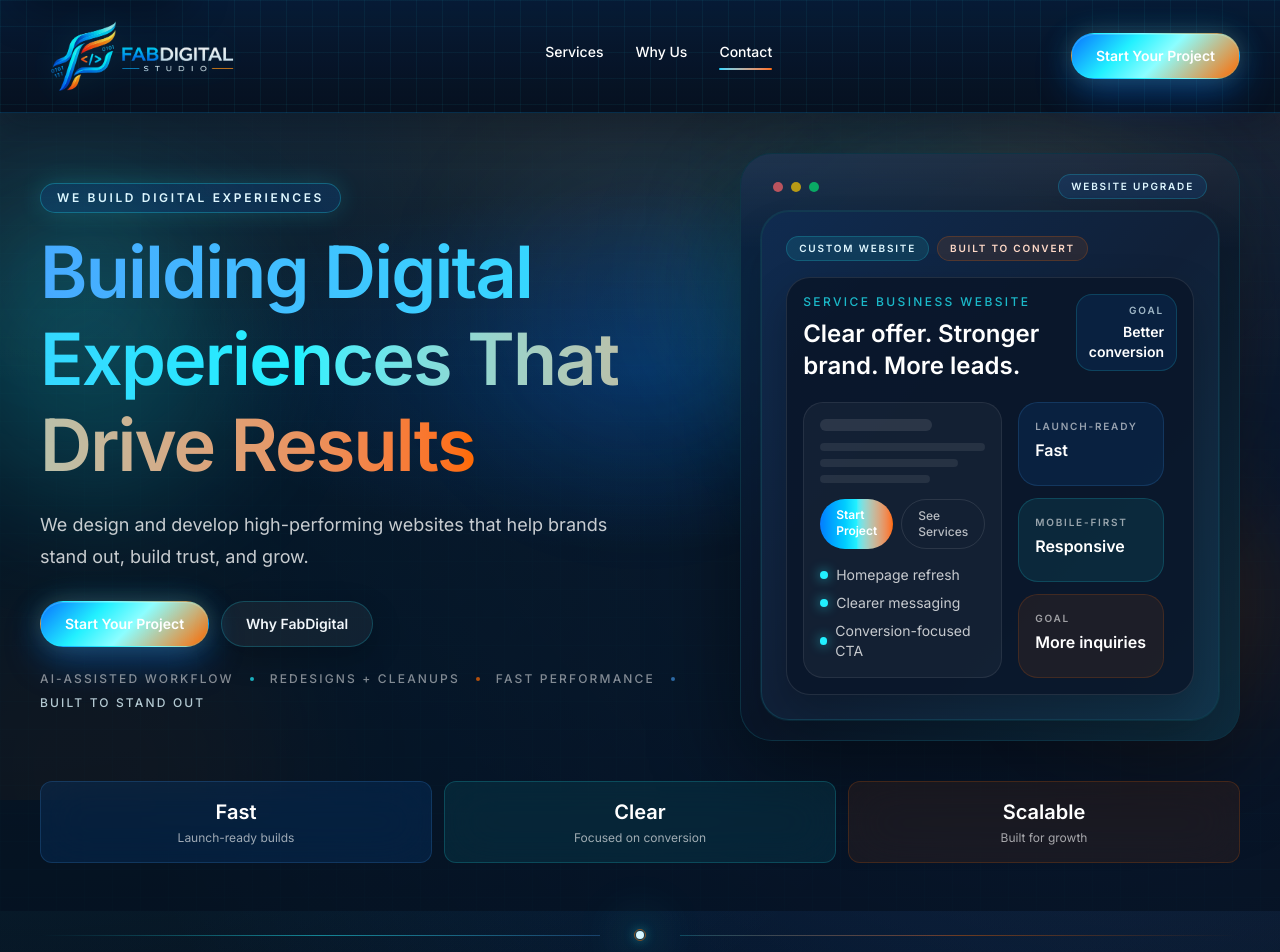
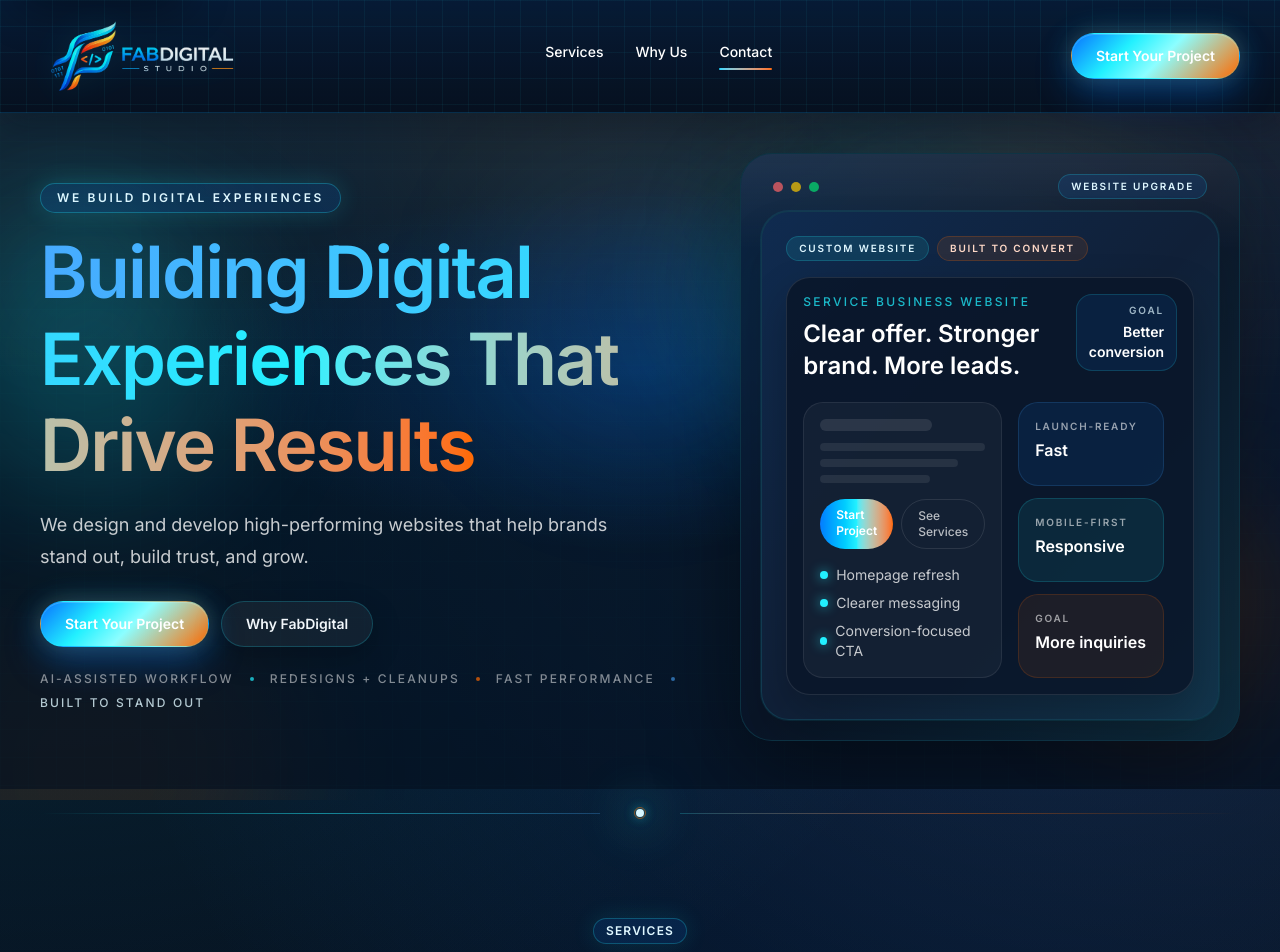
Before and after one commit to fabylv/fabdigitalstudio.com, a React (Vite) app: page / in a window 1280 px wide. Shown: the top 952 px of the page. Built offline with nearby package versions, Linux system fonts and the light colour scheme.

Commit message:
refactor: simplify hero by removing stat cards

```diff
--- a/src/components/sections/Hero.jsx
+++ b/src/components/sections/Hero.jsx
@@ -156,24 +156,6 @@ export default function Hero({ content }) {
 						</div>
 					</div>
 				</div>
-
-				<dl className="mt-8 grid w-full gap-3 sm:grid-cols-3 lg:mt-10">
-					{content.stats.map((stat, index) => (
-						<div
-							key={stat.label}
-							className={`rounded-xl border px-4 py-4 text-center backdrop-blur-xl ${
-								index === 0
-									? 'border-[#49a7ff]/18 bg-[#0a7cff]/12'
-									: index === 1
-										? 'border-[#22f0ff]/18 bg-[#22f0ff]/8'
-										: 'border-[#ff6a00]/18 bg-[#ff6a00]/8'
-							}`}
-						>
-							<dd className="text-xl font-semibold text-white">{stat.value}</dd>
-							<dt className="mt-1 text-xs text-white/62">{stat.label}</dt>
-						</div>
-					))}
-				</dl>
 			</Container>
 		</section>
 	);
--- a/src/data/siteContent.js
+++ b/src/data/siteContent.js
@@ -10,12 +10,7 @@ export const heroContent = {
 	description:
 		'We design and develop high-performing websites that help brands stand out, build trust, and grow.',
 	primaryCta: { label: 'Start Your Project', href: '#contact' },
-	secondaryCta: { label: 'Why FabDigital', href: '#why-us' },
-	stats: [
-		{ label: 'Launch-ready builds', value: 'Fast' },
-		{ label: 'Focused on conversion', value: 'Clear' },
-		{ label: 'Built for growth', value: 'Scalable' }
-	]
+	secondaryCta: { label: 'Why FabDigital', href: '#why-us' }
 };
 
 export const servicesIntro = {
```
